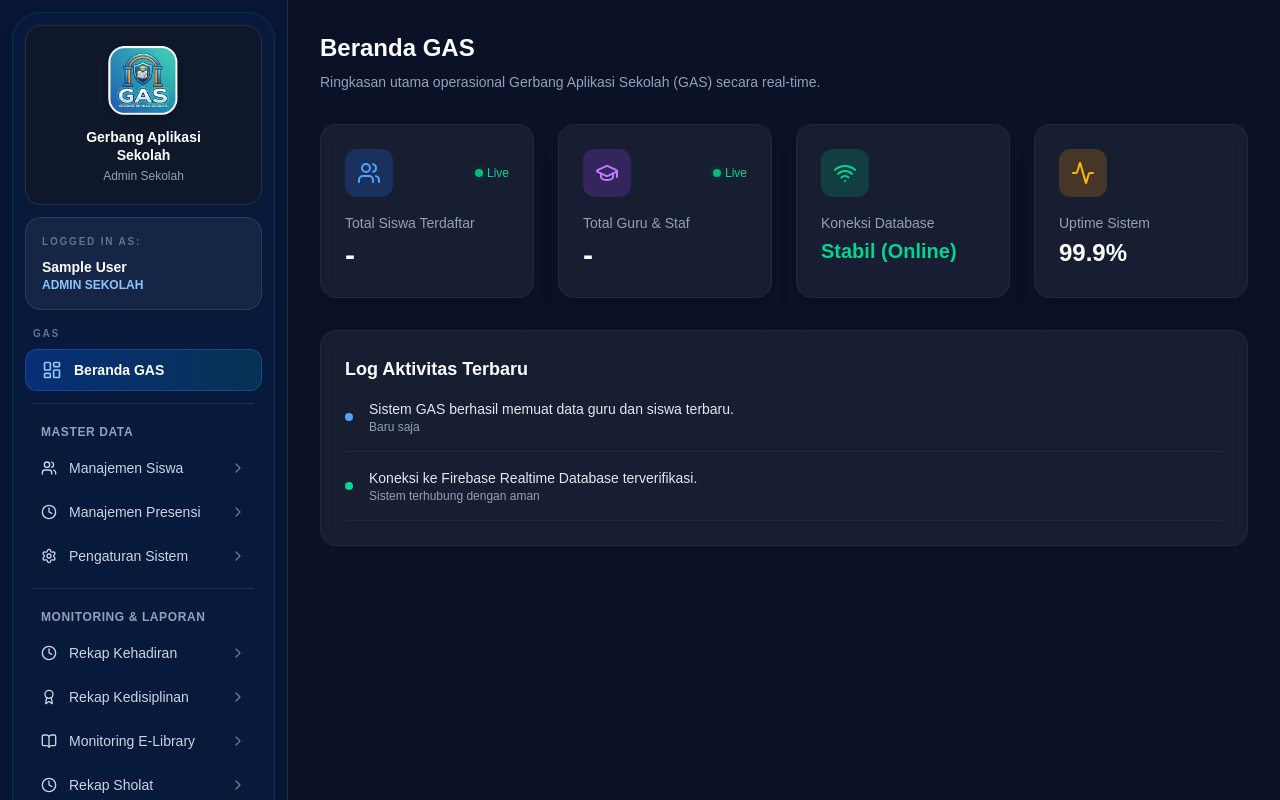
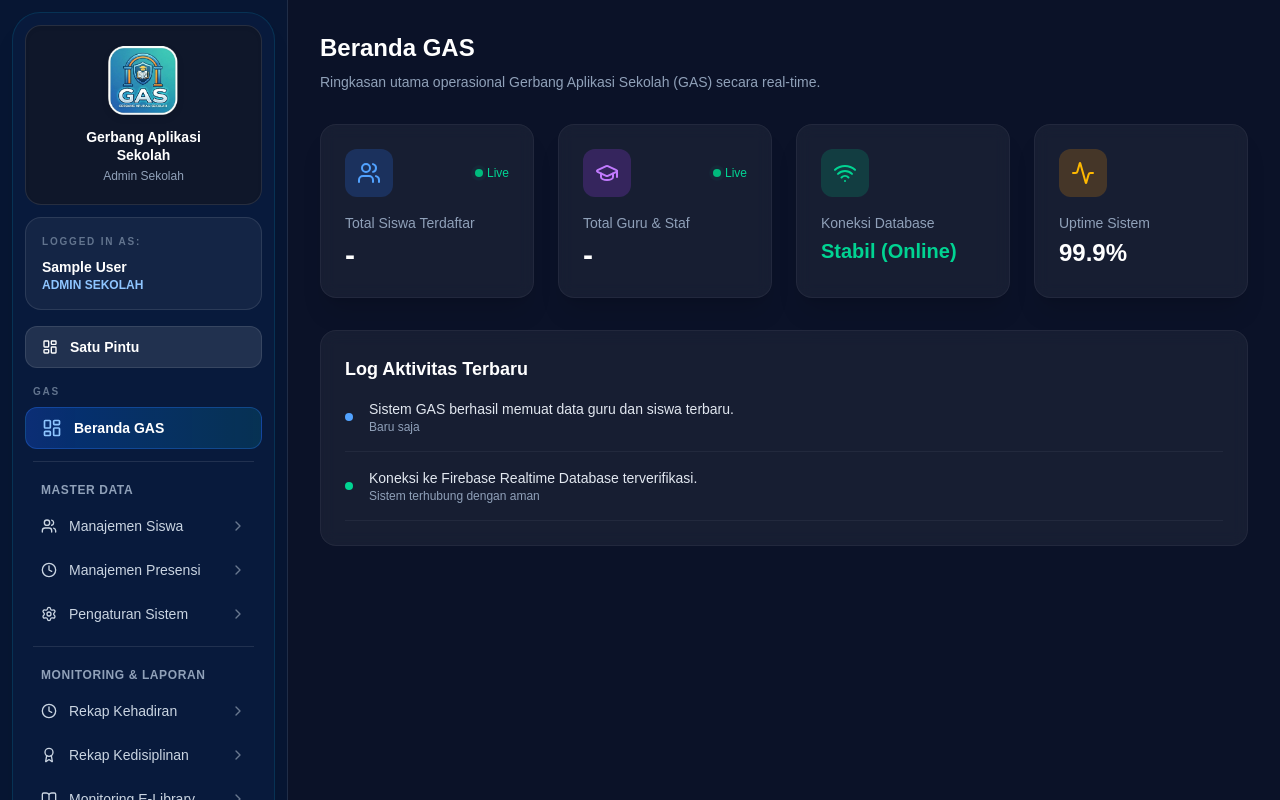
Before and after one commit to mikoewp1982/Dashboard-Portal, a Next.js app in the folder web/: page /dashboard/gas in a window 1280 px wide. Built offline with nearby package versions, Linux system fonts and the light colour scheme; no server answers; sample sign-in values are in the browser's storage.

Commit message:
feat: Menambahkan tombol Kembali ke Dashboard Satu Pintu di Sidebar GAS dan Lentera

```diff
--- a/web/src/components/gas/shared/GasSidebar.tsx
+++ b/web/src/components/gas/shared/GasSidebar.tsx
@@ -112,6 +112,18 @@
         </div>
 
         <div className="mt-4">
+          <Link
+            href="/dashboard"
+            className="flex items-center justify-between rounded-xl border border-white/10 bg-white/10 px-4 py-2.5 text-sm font-semibold text-white transition hover:bg-white/15"
+          >
+            <span className="flex items-center gap-3">
+              <LayoutDashboard className="h-4 w-4" />
+              Satu Pintu
+            </span>
+          </Link>
+        </div>
+
+        <div className="mt-4">
           <div className="px-2 text-[10px] font-semibold uppercase tracking-[0.18em] text-slate-500">GAS</div>
           <div className="mt-2 space-y-1">
             {renderMenuButton("dashboard", "Beranda GAS", { level: "section" })}
--- a/web/src/components/lentera/LenteraSidebar.tsx
+++ b/web/src/components/lentera/LenteraSidebar.tsx
@@ -65,6 +65,18 @@
           <p className="text-xs text-blue-300 uppercase font-semibold mt-1">{_hasHydrated ? user?.role : ""}</p>
         </div>
 
+        <div className="px-4 mt-4">
+          <Link
+            href="/dashboard"
+            className="flex items-center justify-between rounded-xl border border-white/10 bg-white/10 px-4 py-2.5 text-sm font-semibold text-white transition hover:bg-white/15"
+          >
+            <span className="flex items-center gap-3">
+              <LayoutDashboard className="h-4 w-4" />
+              Satu Pintu
+            </span>
+          </Link>
+        </div>
+
         <nav className="flex-1 overflow-y-auto px-3 py-4 custom-scrollbar">
           <div className="px-4 py-2 text-xs font-semibold text-slate-400 uppercase tracking-wider">Menu Utama</div>
 
```
